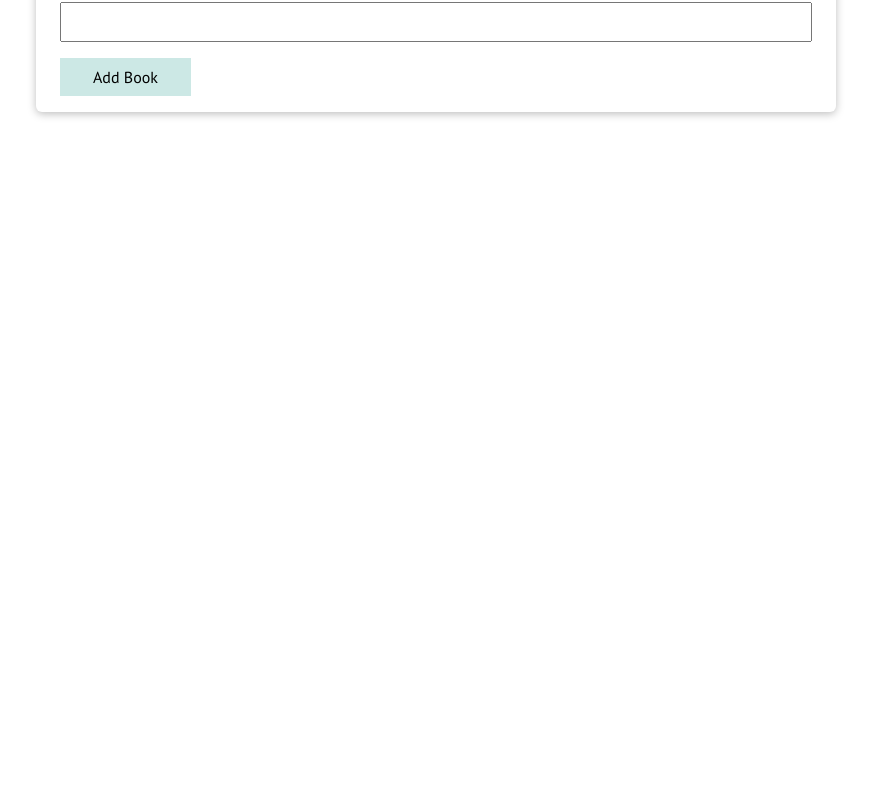
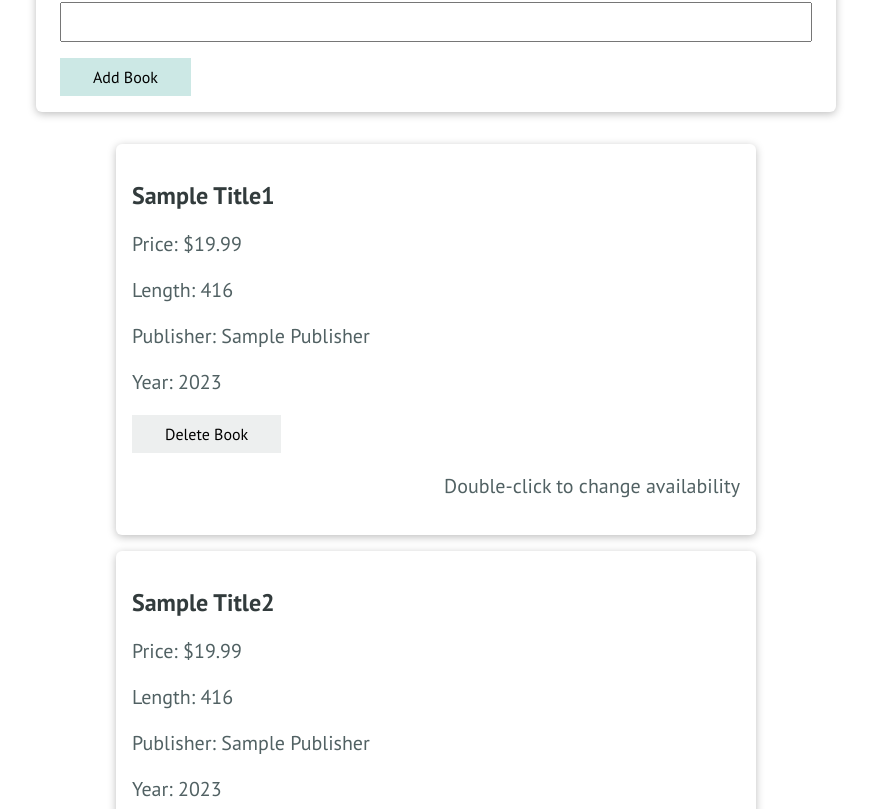
Before and after one commit to VinczeChris-FS/final-project, a React (Create React App) app in the folder frontend/: page / in a window 1280 px wide. Shown: the part 551-1360 px from the top of the page, without its empty margins (204-1075 px from the left). Before the commit the page ends 800 px from the top, so only its background shows below. Built offline with nearby package versions, Linux system fonts and the light colour scheme.

Commit message:
Add BookList section, ul, and li

```diff
--- a/frontend/src/App.js
+++ b/frontend/src/App.js
@@ -1,11 +1,14 @@
+// Import components
 import Header from "./components/Header";
 import AddBook from "./components/AddBook";
+import BookList from "./components/BookList";
 
 function App() {
   return (
     <div>
       <Header />
       <AddBook />
+      <BookList />
     </div>
   );
 }
--- /dev/null
+++ b/frontend/src/components/BookItem.js
@@ -0,0 +1,19 @@
+// BookItem list item component
+
+function BookItem(props) {
+  return (
+    <li className="book-item">
+      <h2>{props.title}</h2>
+      <p>Price: ${props.price}</p>
+      <p>Length: {props.length}</p>
+      <p>Publisher: {props.publisher}</p>
+      <p>Year: {props.year}</p>
+      <button type="button" className="delete-btn">
+        Delete Book
+      </button>
+      <p className="availability-msg">Double-click to change availability</p>
+    </li>
+  );
+}
+
+export default BookItem;
--- /dev/null
+++ b/frontend/src/components/BookList.js
@@ -0,0 +1,29 @@
+// BookList section and list component
+
+// Import BookItem component
+import BookItem from "./BookItem";
+
+function BookList() {
+  return (
+    <section className="books">
+      <ul className="book-list">
+        <BookItem
+          title="Sample Title1"
+          price="19.99"
+          length="416"
+          publisher="Sample Publisher"
+          year="2023"
+        />
+        <BookItem
+          title="Sample Title2"
+          price="19.99"
+          length="416"
+          publisher="Sample Publisher"
+          year="2023"
+        />
+      </ul>
+    </section>
+  );
+}
+
+export default BookList;
--- a/frontend/src/index.css
+++ b/frontend/src/index.css
@@ -43,7 +43,7 @@ header h1 {
 }
 
 .form-field input {
-  /* Reset browser font defaults */
+  /* Take values from its parent element, not browser default */
   font: inherit;
   display: block;
   width: 100%;
@@ -78,3 +78,45 @@ button:hover {
   background-color: rgba(204, 232, 229, 0.7);
   border: 1px solid rgba(204, 232, 229, 0.7);
 }
+
+.books {
+  /* 640px equivalent, 40 * 16 (1rem) = 600 */
+  max-width: 40rem;
+  margin: 2rem auto;
+}
+
+.book-list {
+  list-style: none;
+  margin: 0;
+  padding: 0;
+}
+
+.book-item {
+  margin: 1rem 0;
+  box-shadow: 0 2px 8px rgba(0, 0, 0, 0.26);
+  border-radius: 6px;
+  padding: 1rem;
+}
+
+.book-item p {
+  font-size: 1.25rem;
+}
+
+.delete-btn {
+  /* Take values from its parent element, not browser default */
+  font: inherit;
+  padding: 0.5rem 2rem;
+  background-color: #edefef;
+  border: 1px solid #edefef;
+  cursor: pointer;
+}
+
+.delete-btn:hover {
+  /* RGB equivalent with 70% opacity */
+  background-color: rgba(237, 239, 239, 0.7);
+  border: 1px solid rgba(237, 239, 239, 0.7);
+}
+
+.availability-msg {
+  text-align: right;
+}
```
